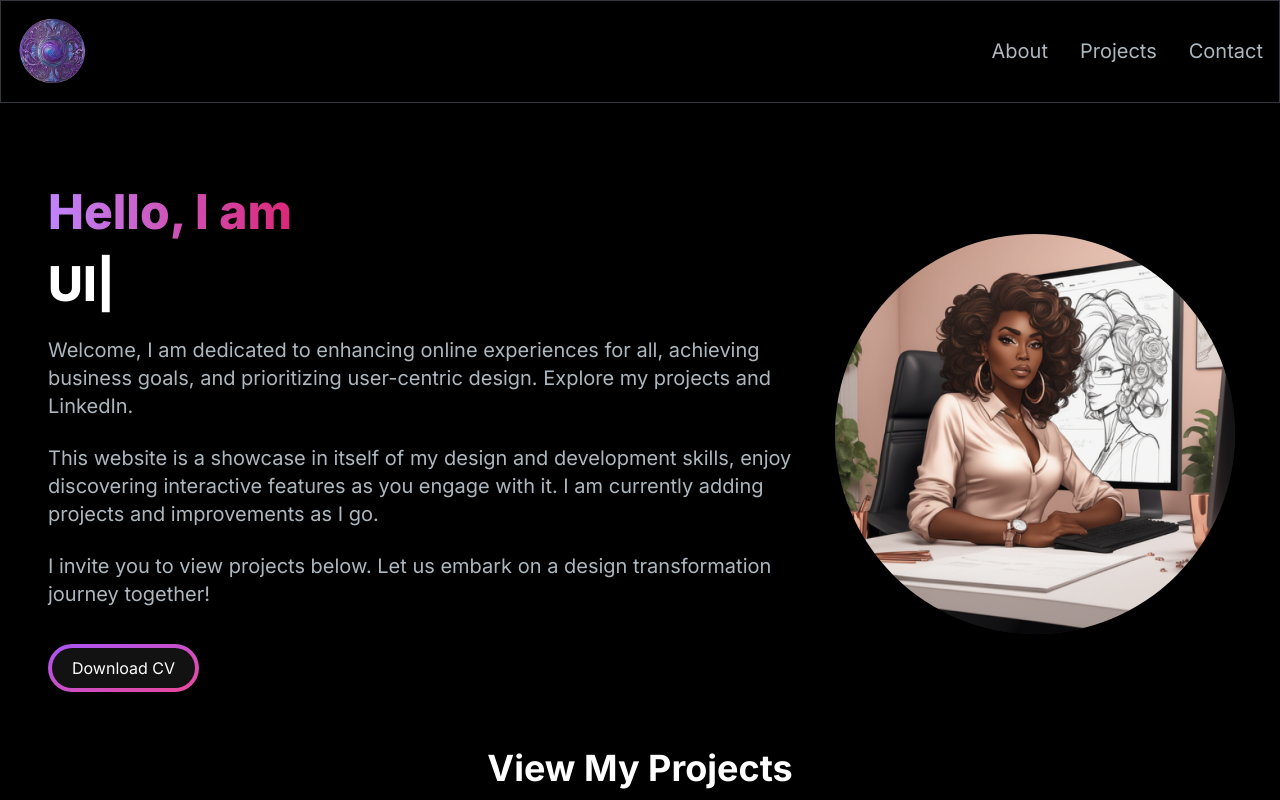
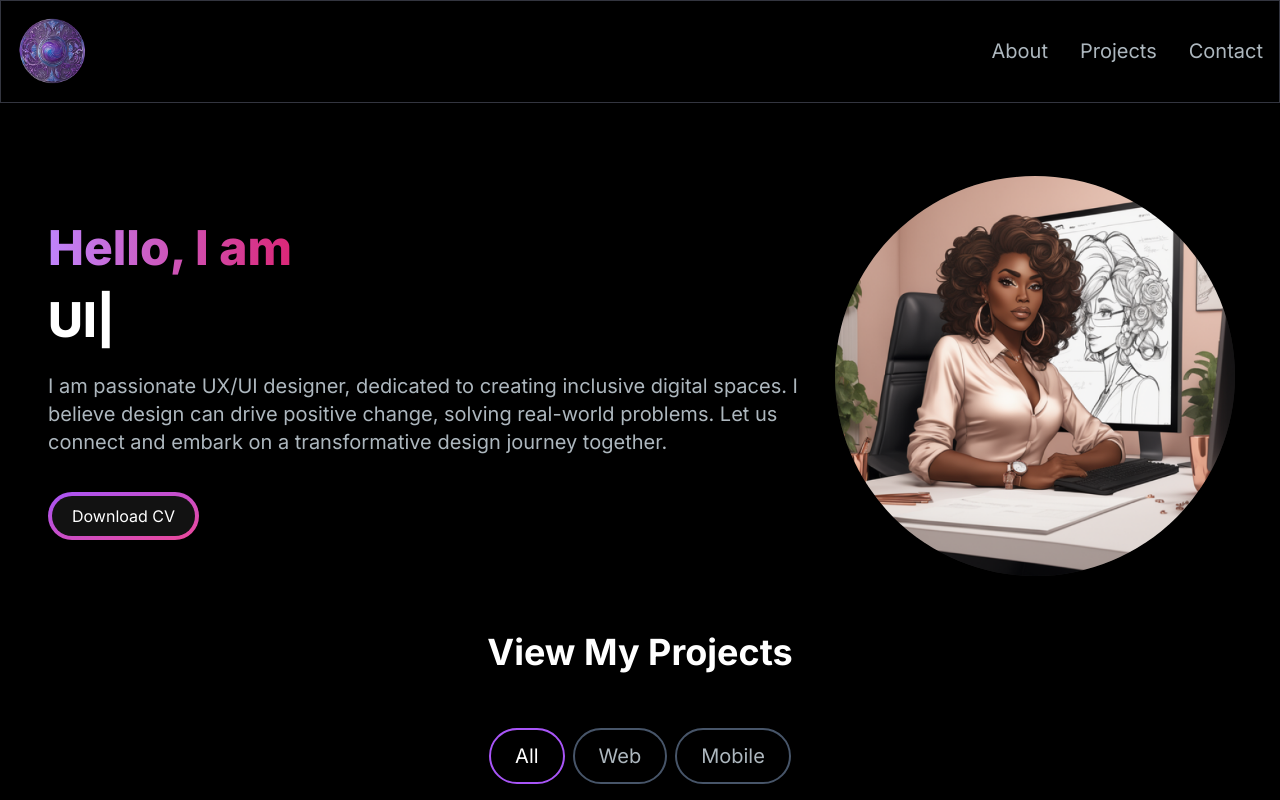
Before and after one commit to Alumsdesigns/portfolio, a Next.js app: page / in a window 1280 px wide. Shown: the top 800 px of the page. Built offline with nearby package versions, Linux system fonts and the light colour scheme.

Commit message:
updated spaces + text

```diff
--- a/src/app/components/HeroSection.jsx
+++ b/src/app/components/HeroSection.jsx
@@ -37,18 +37,10 @@ const HeroSection = () => {
             />
           </h1>
           <p className="text-[#ADB7BE] text-base sm:text-lg mb-6 lg:text-xl">
-            Welcome, I am dedicated to enhancing online experiences for all,
-            achieving business goals, and prioritizing user-centric design.
-            Explore my projects and LinkedIn.
-          </p>
-          <p className="text-[#ADB7BE] text-base sm:text-lg mb-6 lg:text-xl">
-            This website is a showcase in itself of my design and development
-            skills, enjoy discovering interactive features as you engage with
-            it. I am currently adding projects and improvements as I go.
-          </p>
-          <p className="text-[#ADB7BE] text-base sm:text-lg mb-6 lg:text-xl">
-            I invite you to view projects below. Let us embark on a design
-            transformation journey together!
+            I am passionate UX/UI designer, dedicated to creating inclusive
+            digital spaces. I believe design can drive positive change, solving
+            real-world problems. Let us connect and embark on a transformative
+            design journey together.
           </p>
           <div>
             {/* <Link
--- a/src/app/components/ProjectsSection.jsx
+++ b/src/app/components/ProjectsSection.jsx
@@ -64,7 +64,7 @@ const ProjectsSection = () => {
 
   return (
     <section id="projects">
-      <h2 className="text-center font-bold text-white mt-4 mb-8 md:mb-12 text-2xl md:text-3xl lg:text-4xl">
+      <h2 className="text-center font-bold text-white mt-4 mb-4 md:mb-8 text-2xl md:text-3xl lg:text-4xl">
         View My Projects
       </h2>
       <div className="text-white flex flex-row justify-center items-center gap-2 py-6 text-center">
```
